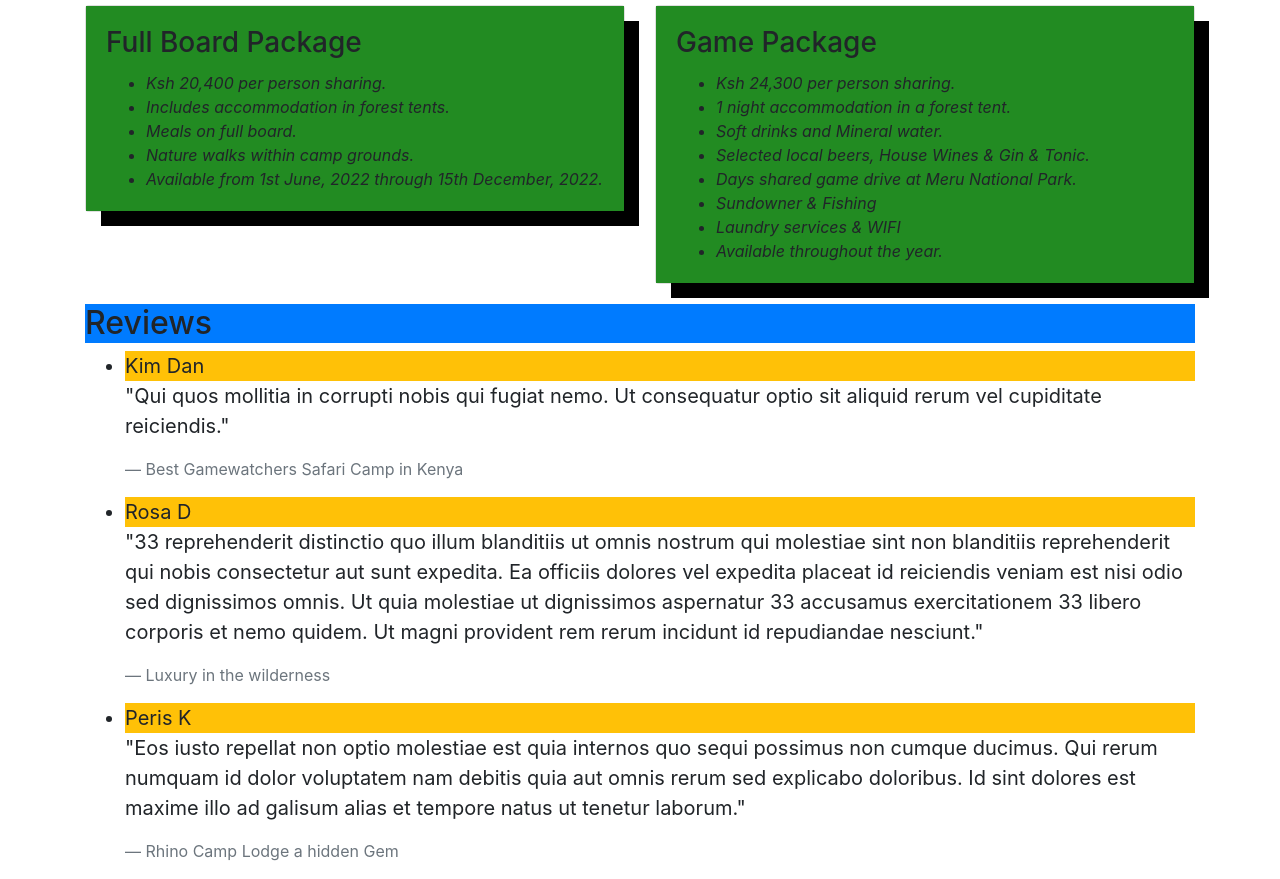
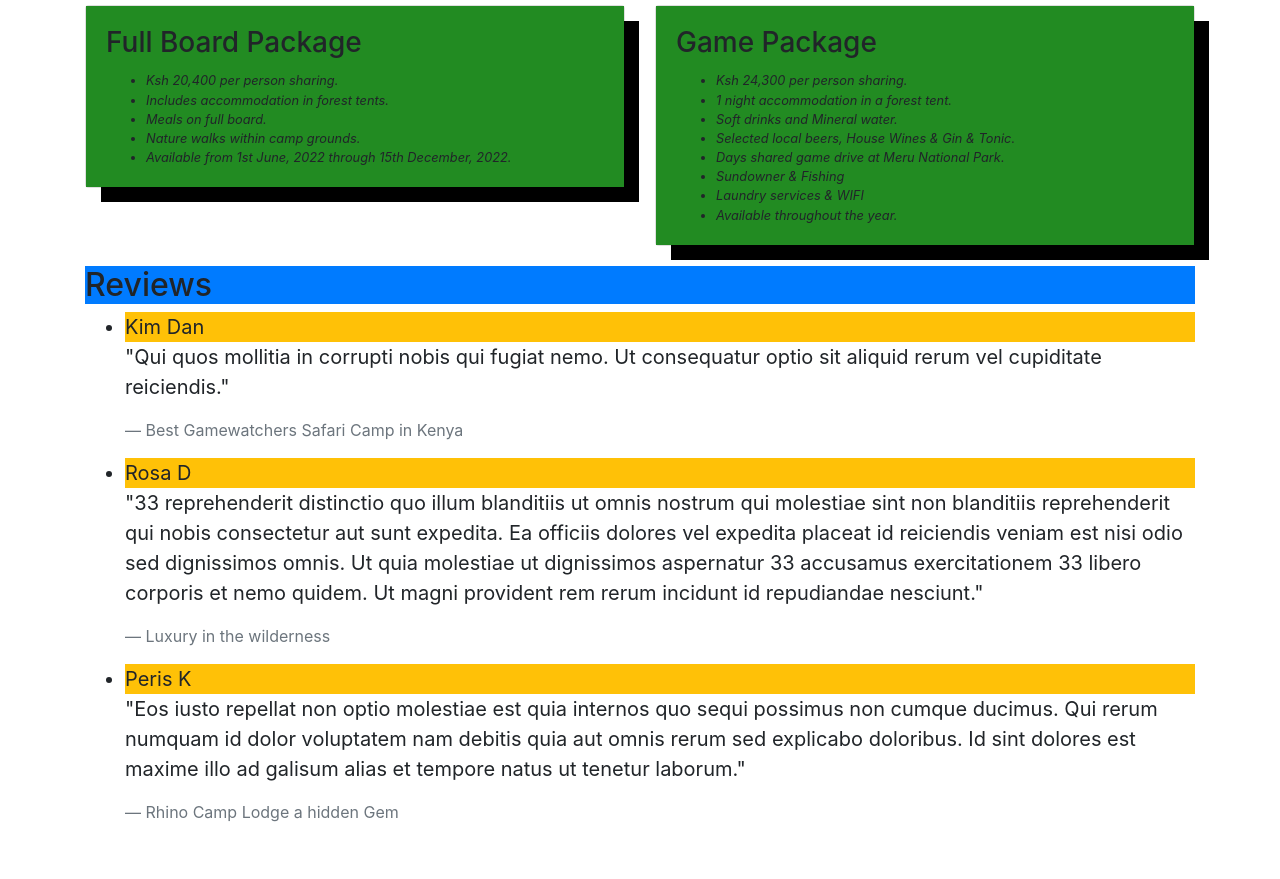
Before and after one commit to RosemaryOjwang/Vacation-Site, a plain HTML site: page index.html in a window 1280 px wide. Shown: the part 1041-1920 px from the top of the page. After the commit the page ends 1881 px from the top, so only its background shows below. Drawn offline with Linux system fonts and the light colour scheme.

Commit message:
add style to ul

```diff
--- a/CSS/styles.css
+++ b/CSS/styles.css
@@ -8,3 +8,6 @@
 .card-text{
   font-style: italic;
 }
+ul{
+  font-size: 0.8em;
+}
```
